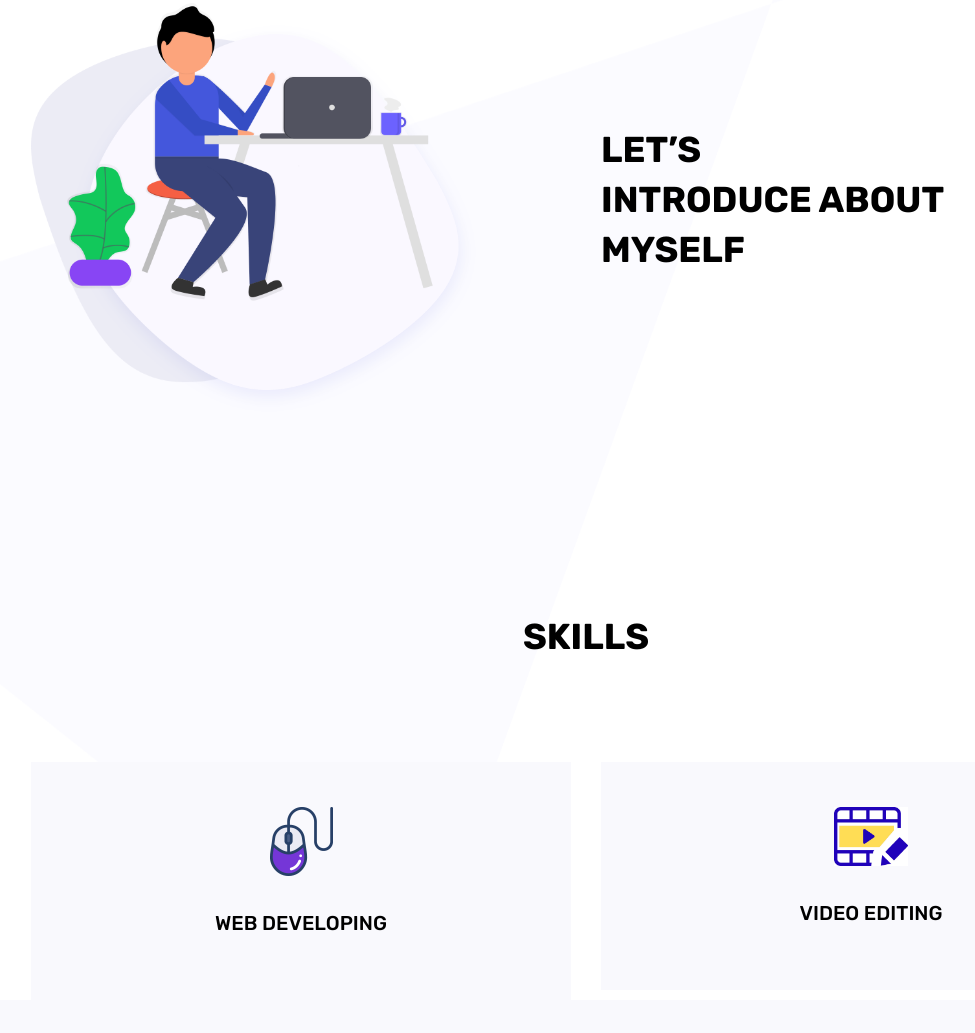
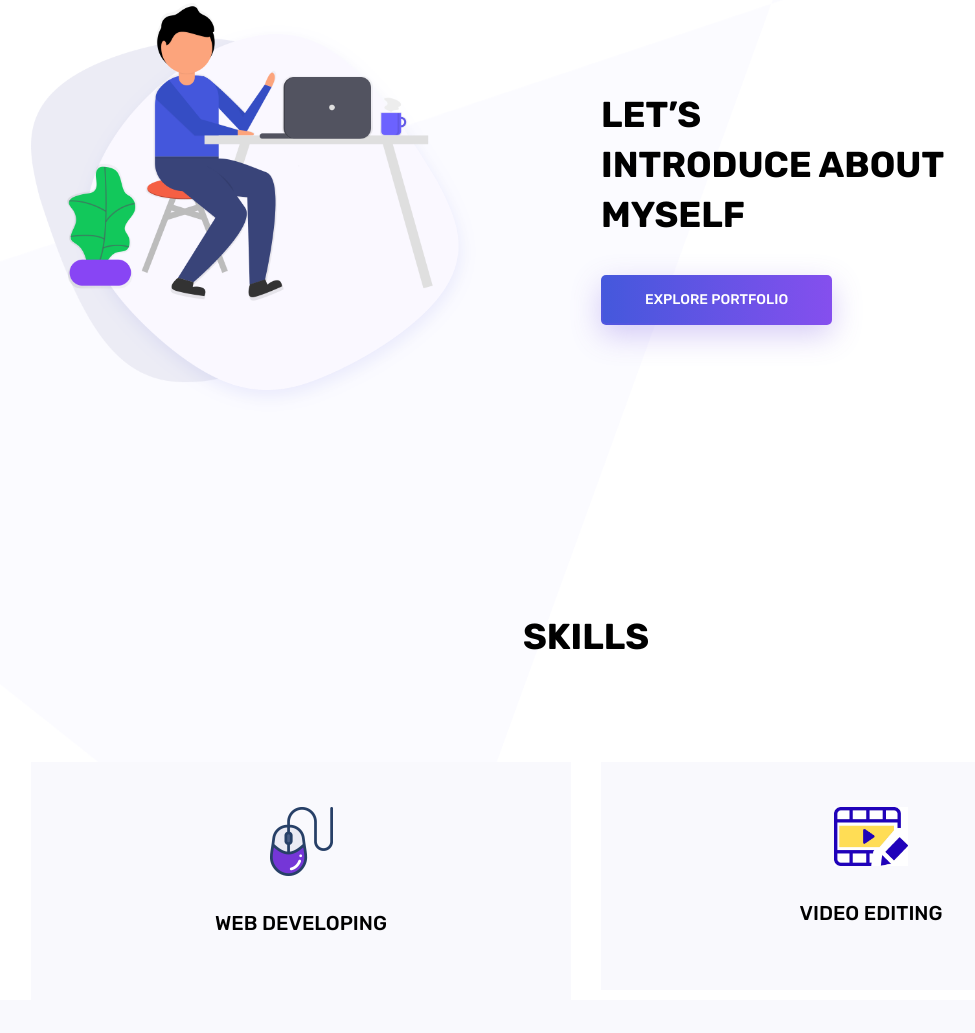
Before and after one commit to Pandyashiv867/pandyashiv867, a plain HTML site: page index.html in a window 1280 px wide. Shown: the part 826-1859 px from the top of the page, without its empty margins (54-1029 px from the left). Drawn offline with Linux system fonts and the light colour scheme.

Commit message:
Update index.html

```diff
--- a/index.html
+++ b/index.html
@@ -90,6 +90,7 @@
 						<h2>let’s <br>
 							Introduce about <br>
 							myself</h2>
+				<a class="primary_btn" href="portfolio.html"><span>Explore Portfolio</span></a>
 
 
 					</div>
```
